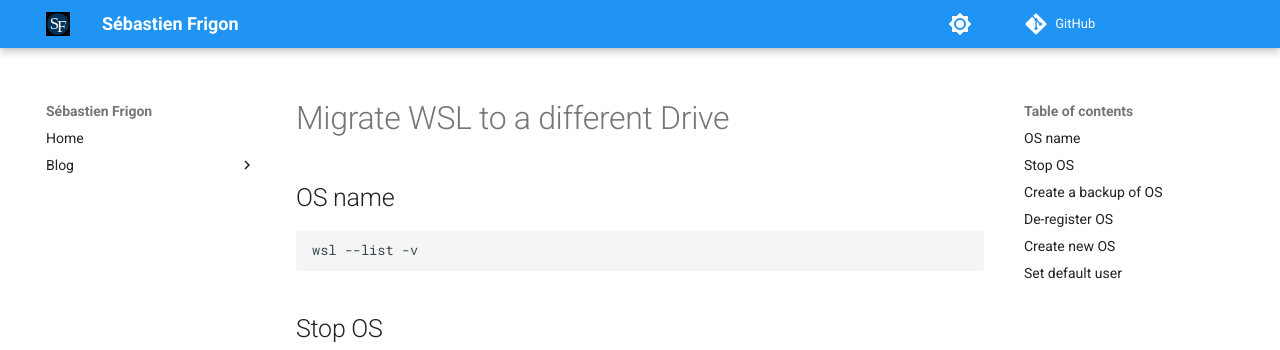
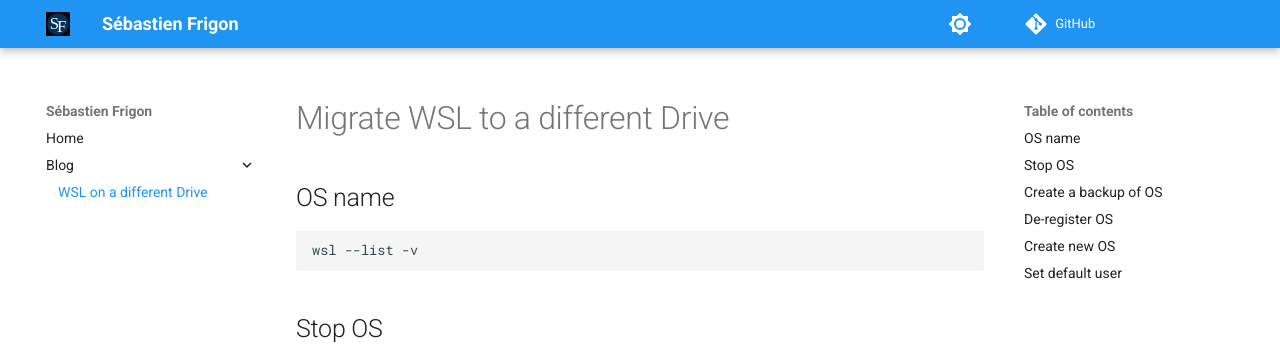
Before and after one commit to cbast/website, an MkDocs documentation site: the page built from docs/en/blog/2023-05-19_WSL_Drive.md, in a window 1280 px wide. Shown: the top 350 px of the page. Built offline with MkDocs 1.6.1 and Material for MkDocs 9.7.7, drawn with Linux system fonts in a browser that asks for light colours; comment, search, counter and statistics services are not loaded.

Commit message:
Update mkdocs.yml

```diff
--- a/mkdocs.yml
+++ b/mkdocs.yml
@@ -6,7 +6,7 @@ repo_url: https://github.com/cbast/website/
 nav:
   - Home: index.md
   - Blog:
-    - On 2023-05-11: en/blog/2023-05-11.md
+    - WSL on a different Drive: en/blog/2023-05-19_WSL_Drive.md
 theme:
   name: material
 
```
